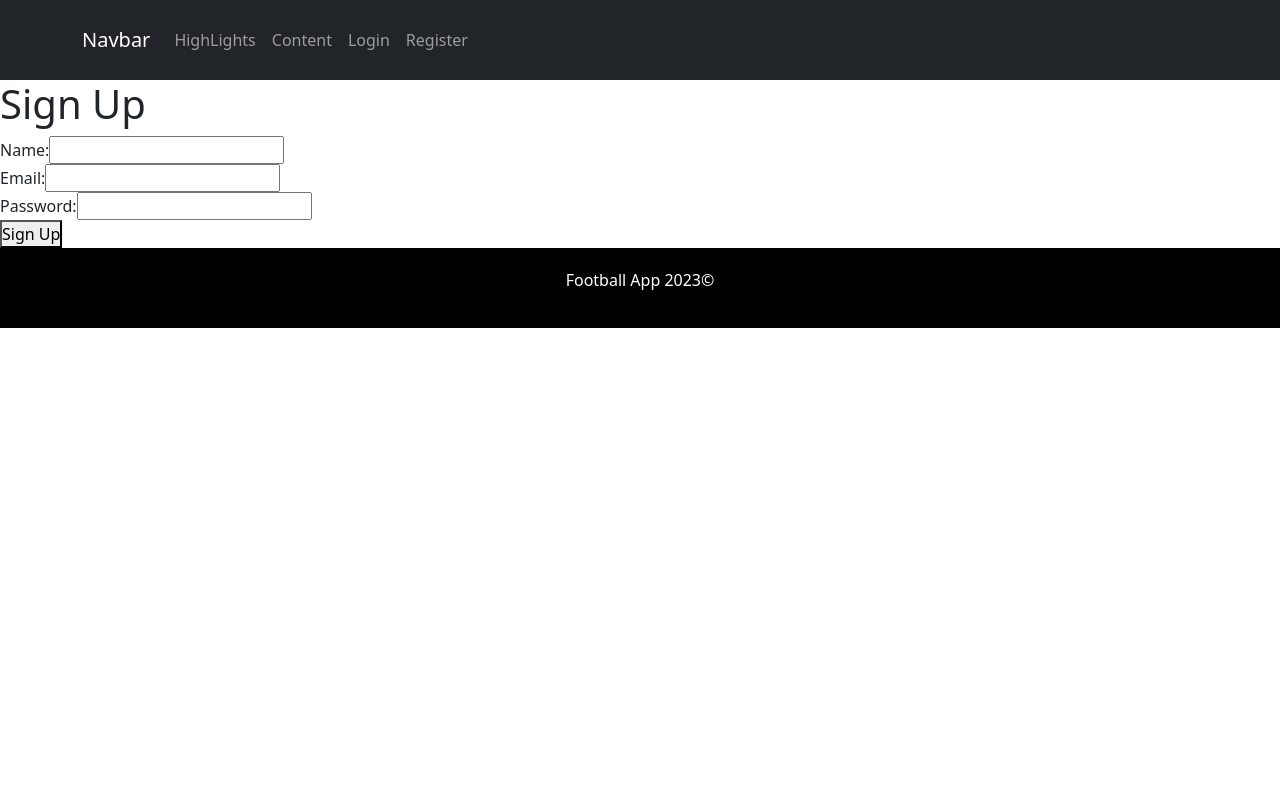
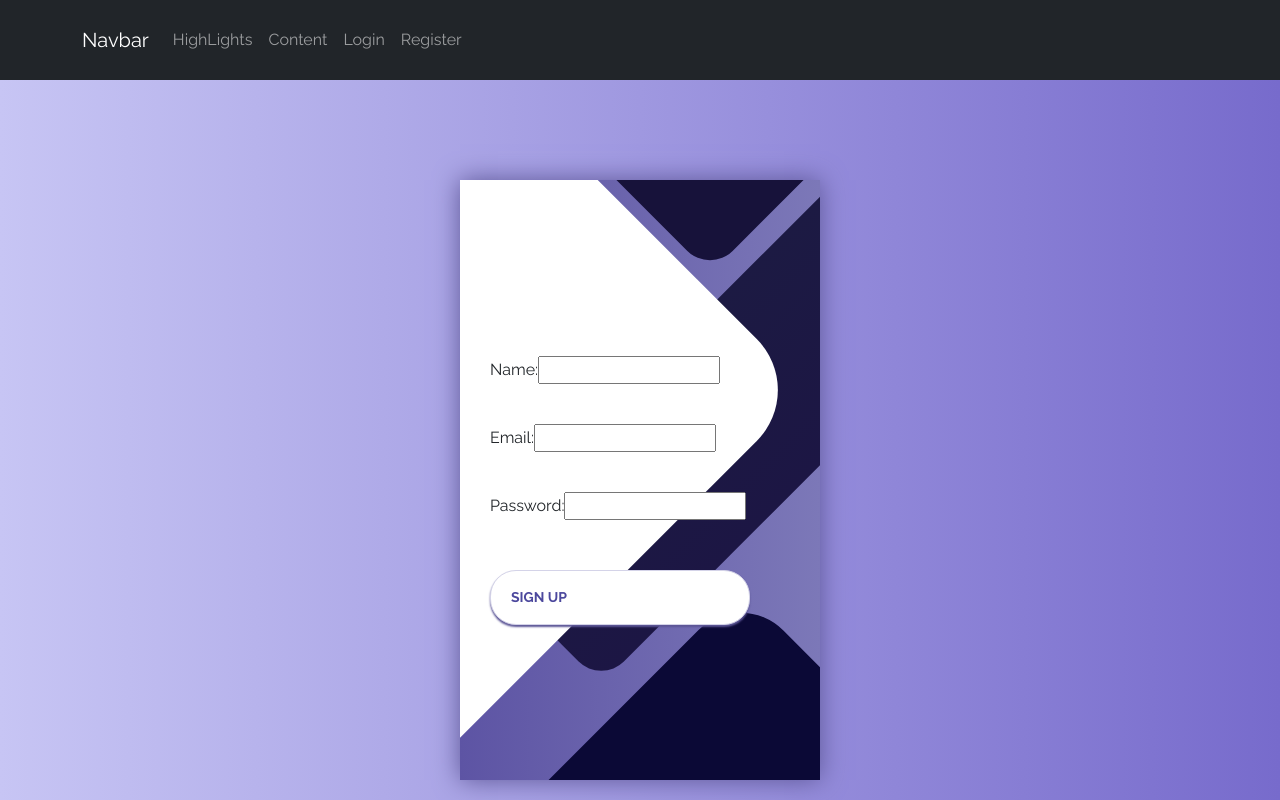
Before and after one commit to j0sephasare/G00392239-It-Practice, a React (Create React App) app: page /register in a window 1280 px wide. Shown: the top 800 px of the page. Built offline with nearby package versions, Linux system fonts and the light colour scheme.

Commit message:
added css to login page

```diff
--- /dev/null
+++ b/src/components/css/login.css
@@ -0,0 +1,178 @@
+@import url('https://fonts.googleapis.com/css?family=Raleway:400,700');
+
+* {
+	box-sizing: border-box;
+	margin: 0;
+	padding: 0;
+	font-family: Raleway, sans-serif;
+}
+
+body {
+	background: linear-gradient(90deg, #C7C5F4, #776BCC);
+}
+
+.container {
+	display: flex;
+	align-items: center;
+	justify-content: center;
+	min-height: 100vh;
+}
+
+.screen {
+	background: linear-gradient(90deg, #5D54A4, #7C78B8);
+	position: relative;
+	height: 600px;
+	width: 360px;
+	box-shadow: 0px 0px 24px #5C5696;
+}
+
+.screen__content {
+	z-index: 1;
+	position: relative;
+	height: 100%;
+}
+
+.screen__background {
+	position: absolute;
+	top: 0;
+	left: 0;
+	right: 0;
+	bottom: 0;
+	z-index: 0;
+	-webkit-clip-path: inset(0 0 0 0);
+	clip-path: inset(0 0 0 0);
+}
+
+.screen__background__shape {
+	transform: rotate(45deg);
+	position: absolute;
+}
+
+.screen__background__shape1 {
+	height: 520px;
+	width: 520px;
+	background: #FFF;
+	top: -50px;
+	right: 120px;
+	border-radius: 0 72px 0 0;
+}
+
+.screen__background__shape2 {
+	height: 220px;
+	width: 220px;
+	background: #17123a;
+	top: -172px;
+	right: 0;
+	border-radius: 32px;
+}
+
+.screen__background__shape3 {
+	height: 540px;
+	width: 190px;
+	background: linear-gradient(270deg, #1c1644, #1c1a43);
+	top: -24px;
+	right: 0;
+	border-radius: 32px;
+}
+
+.screen__background__shape4 {
+	height: 400px;
+	width: 200px;
+	background: #0b0936;
+	top: 420px;
+	right: 50px;
+	border-radius: 60px;
+}
+
+.login {
+	width: 320px;
+	padding: 30px;
+	padding-top: 156px;
+}
+
+.login__field {
+	padding: 20px 0px;
+	position: relative;
+}
+
+.login__icon {
+	position: absolute;
+	top: 30px;
+	color: #7875B5;
+}
+
+.login__input {
+	border: none;
+	border-bottom: 2px solid #D1D1D4;
+	background: none;
+	padding: 10px;
+	padding-left: 24px;
+	font-weight: 700;
+	width: 75%;
+	transition: .2s;
+}
+
+.login__input:active,
+.login__input:focus,
+.login__input:hover {
+	outline: none;
+	border-bottom-color: #6A679E;
+}
+
+.login__submit {
+	background: #fff;
+	font-size: 14px;
+	margin-top: 30px;
+	padding: 16px 20px;
+	border-radius: 26px;
+	border: 1px solid #D4D3E8;
+	text-transform: uppercase;
+	font-weight: 700;
+	display: flex;
+	align-items: center;
+	width: 100%;
+	color: #4C489D;
+	box-shadow: 0px 2px 2px #5C5696;
+	cursor: pointer;
+	transition: .2s;
+}
+
+.login__submit:active,
+.login__submit:focus,
+.login__submit:hover {
+	border-color: #6A679E;
+	outline: none;
+}
+
+.button__icon {
+	font-size: 24px;
+	margin-left: auto;
+	color: #7875B5;
+}
+
+.social-login {
+	position: absolute;
+	height: 140px;
+	width: 160px;
+	text-align: center;
+	bottom: 0px;
+	right: 0px;
+	color: #fff;
+}
+
+.social-icons {
+	display: flex;
+	align-items: center;
+	justify-content: center;
+}
+
+.social-login__icon {
+	padding: 20px 10px;
+	color: #fff;
+	text-decoration: none;
+	text-shadow: 0px 0px 8px #7875B5;
+}
+
+.social-login__icon:hover {
+	transform: scale(1.5);
+}
--- a/src/components/login.js
+++ b/src/components/login.js
@@ -1,11 +1,11 @@
 import React, { useState } from 'react';
 import axios from 'axios';
+import './css/login.css';
 
 const Login = () => {
-
   const [email, setEmail] = useState('');
   const [password, setPassword] = useState('');
-
+  const [isLoggedIn, setIsLoggedIn] = useState(false);
 
   const handleLogin = async (e) => {
     e.preventDefault();
@@ -15,37 +15,66 @@ const Login = () => {
         password,
       });
       console.log(response.data);
+      setIsLoggedIn(true); // set isLoggedIn state to true upon successful login
     } catch (error) {
-      console.log("Doest exist");
+      console.log('Does not exist');
     }
   };
 
+  if (isLoggedIn) {
+    // if user is logged in, show the main app
     return (
       <div>
-      <h1>Login</h1>
-      <form onSubmit={handleLogin}>
+        <h1>Welcome to the main app!</h1>
+        {/* add your main app code here */}
+      </div>
+    );
+  } else {
+    // if user is not logged in, show the login form
+    return (
+      <div className="container">
+        <div className="screen">
+          <div className="screen__content">
+            <form className="login" onSubmit={handleLogin}>
+              <div className="login__field">
                 <label>
                   Email:
+                  <br />
                   <input
                     type="email"
                     value={email}
                     onChange={(e) => setEmail(e.target.value)}
                   />
                 </label>
-        <br />
+              </div>
+              <div className="login__field">
+                <i className="login__icon fas fa-lock"></i>
                 <label>
                   Password:
+                  <br />
                   <input
                     type="password"
                     value={password}
                     onChange={(e) => setPassword(e.target.value)}
                   />
                 </label>
-        <br />
-        <button type="submit">Login</button>
+              </div>
+              <button className="button login__submit" type="submit">
+                <span className="button__text">Log In Now</span>
+                <i className="button__icon fas fa-chevron-right"></i>
+              </button>
             </form>
           </div>
+          <div className="screen__background">
+            <span className="screen__background__shape screen__background__shape4"></span>
+            <span className="screen__background__shape screen__background__shape3"></span>
+            <span className="screen__background__shape screen__background__shape2"></span>
+            <span className="screen__background__shape screen__background__shape1"></span>
+          </div>
+        </div>
+      </div>
     );
+  }
 };
 
-export default Login
+export default Login;
--- a/src/components/register.js
+++ b/src/components/register.js
@@ -21,9 +21,11 @@ const Register = () => {
   };
 
   return (
-    <div>
-      <h1>Sign Up</h1>
-      <form onSubmit={handleSignUp}>
+    <div className="container">
+      <div className="screen">
+        <div className="screen__content">
+          <form className="login" onSubmit={handleSignUp}>
+            <div className="login__field">
             <label>
               Name:
               <input
@@ -32,7 +34,9 @@ const Register = () => {
                 onChange={(e) => setName(e.target.value)}
               />
             </label>
-        <br />
+            </div>
+            <div className="login__field">
+              <i className="login__icon fas fa-lock"></i>
               <label>
                 Email:
                 <input
@@ -41,7 +45,9 @@ const Register = () => {
                   onChange={(e) => setEmail(e.target.value)}
                 />
               </label>
-        <br />
+              </div>
+            <div className="login__field">
+              <i className="login__icon fas fa-lock"></i>
               <label>
                 Password:
                 <input
@@ -50,10 +56,22 @@ const Register = () => {
                   onChange={(e) => setPassword(e.target.value)}
                 />
               </label>
-        <br />
-        <button type="submit">Sign Up</button>
+            </div>
+            <button className="button login__submit" type="submit">
+              <span className="button__text">Sign Up</span>
+              <i className="button__icon fas fa-chevron-right"></i>
+            </button>
           </form>
         </div>
+        <div className="screen__background">
+          <span className="screen__background__shape screen__background__shape4"></span>
+          <span className="screen__background__shape screen__background__shape3"></span>
+          <span className="screen__background__shape screen__background__shape2"></span>
+          <span className="screen__background__shape screen__background__shape1"></span>
+        </div>
+      </div>
+    </div>
+
   );
 };
 
```
Also changed, not shown: package.json (+8 -3 lines), src/components/user.js (+0 -16 lines), 2 other files (tests, documents, lock files or other folders). Lines whose indentation alone changed are shown as unchanged.
